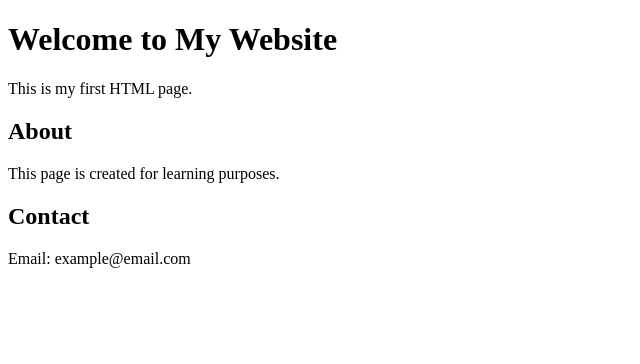
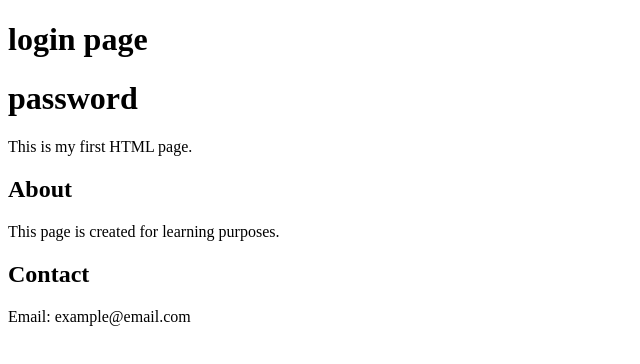
Before and after one commit to HCL-2/microservice, a plain HTML site: page index.html in a window 1280 px wide. Shown: the whole page, without its empty margins (0-640 px from the left). Drawn offline with Linux system fonts and the light colour scheme.

Commit message:
password

```diff
--- a/index.html
+++ b/index.html
@@ -5,7 +5,8 @@
 </head>
 <body>
 
-    <h1>Welcome to My Website</h1>
+    <h1>login page</h1>
+    <h1> password </h1>
     <p>This is my first HTML page.</p>
 
     <h2>About</h2>
```
